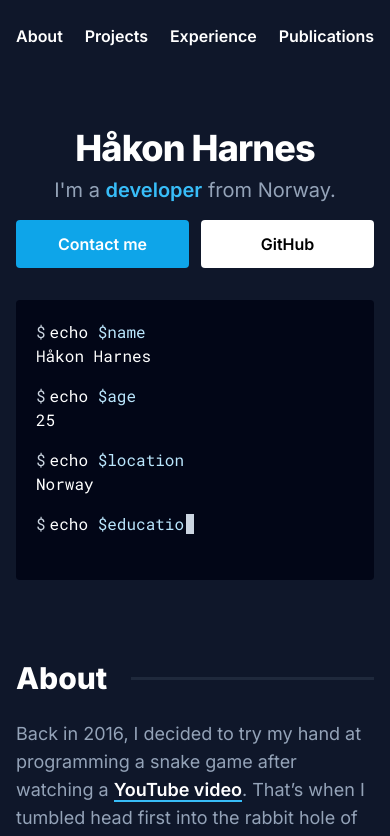
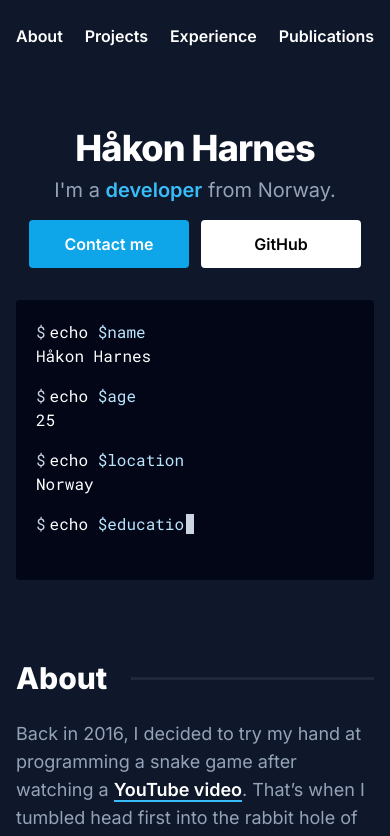
Before and after one commit to HakonHarnes/website, a Next.js app: page / in a window 390 px wide. Shown: the top 836 px of the page. Built offline with nearby package versions, Linux system fonts and the light colour scheme.

Commit message:
fix: button widths

```diff
--- a/components/Button.tsx
+++ b/components/Button.tsx
@@ -22,7 +22,7 @@ export default function Button({ href, color, children }: ButtonProps) {
   return (
     <Link
       href={href}
-      className={`rounded font-semibold h-12 flex items-center justify-center w-full xs:max-w-40 ${buttonColorClasses(
+      className={`rounded font-semibold h-12 flex items-center justify-center w-full max-w-40 ${buttonColorClasses(
         color || "sky",
       )}`}
       rel="noopener noreferrer"
```
